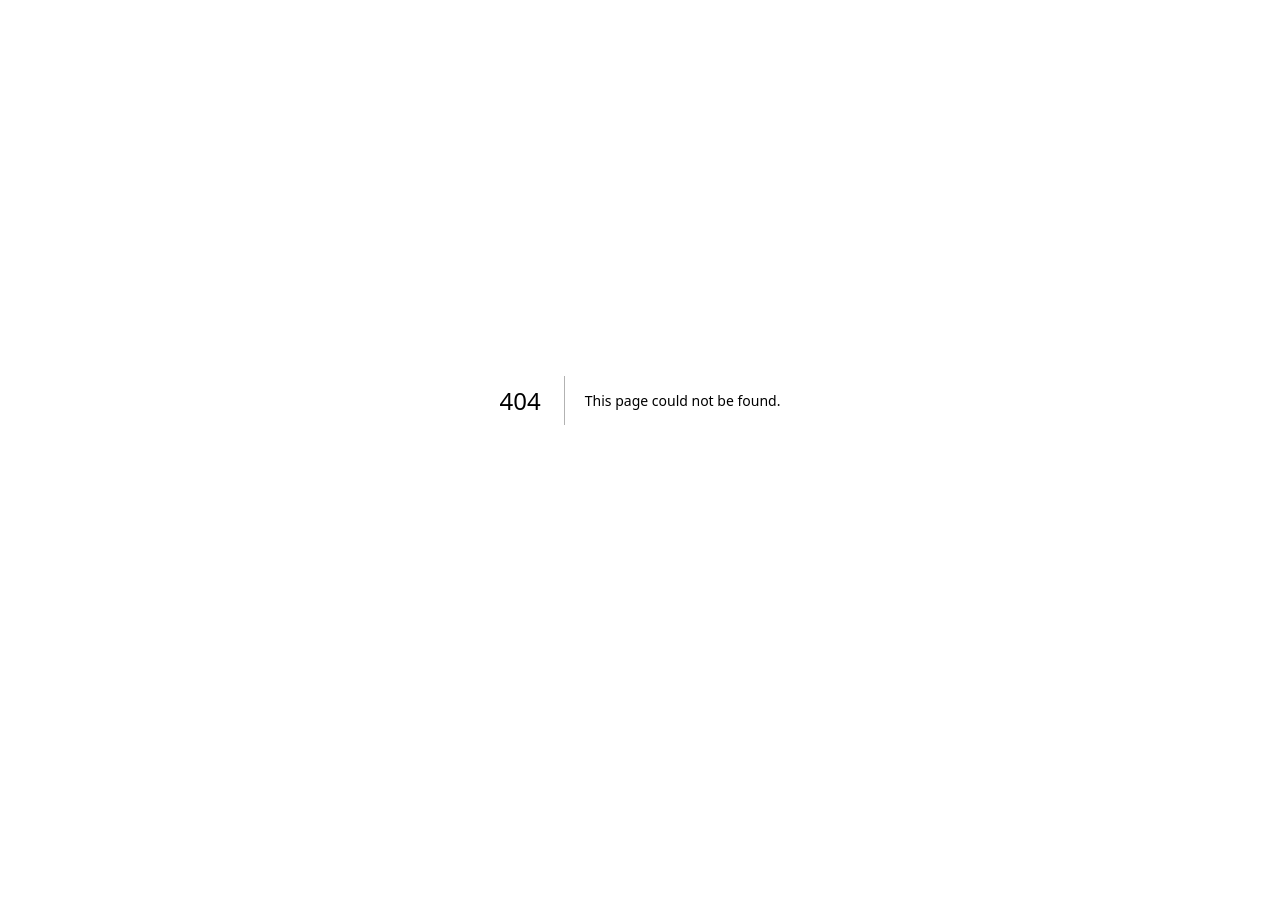
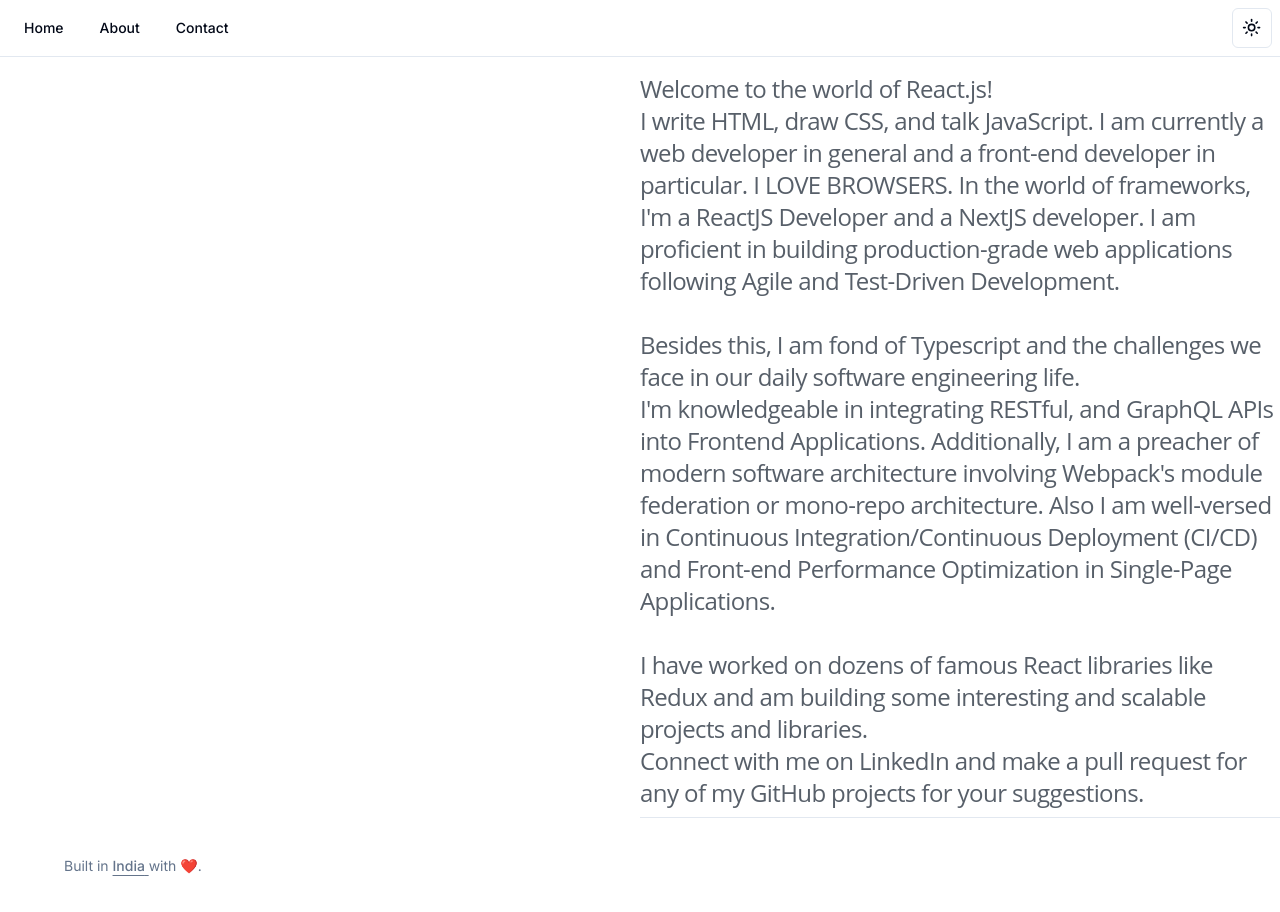
Before and after one commit to ap221882/ajay-pathak, a Next.js app: page /about in a window 1280 px wide. Before the commit this address had no page. Before the commit the page ends 800 px from the top, so only its background shows below. Built offline with nearby package versions, Linux system fonts and the light colour scheme.

Commit message:
contact page

```diff
--- /dev/null
+++ b/src/app/about/page.tsx
@@ -0,0 +1,23 @@
+import React from 'react';
+
+const About = () => {
+  return (
+    <div className='grid grid-cols-2 pt-4'>
+      <div></div>
+      <div className="scroll-m-20 border-b pb-2 text-2xl tracking-tight first:mt-0 font-sans text-gray-800/75 leading-8 overflow-y-auto">
+        <p>Welcome to the world of React.js!</p>
+        <p>{`I write HTML, draw CSS, and talk JavaScript. I am currently a web developer in general and a front-end developer in particular. I LOVE BROWSERS. In the world of frameworks, I'm a ReactJS Developer and a NextJS developer. I am proficient in building production-grade web applications following Agile and Test-Driven Development.`}
+        </p>
+        <br />
+        <p>Besides this, I am fond of Typescript and the challenges we face in our daily software engineering life.</p>
+        <p>{`I'm knowledgeable in integrating RESTful, and GraphQL APIs into Frontend Applications.
+        Additionally, I am a preacher of modern software architecture involving Webpack's module federation or mono-repo architecture. Also I am well-versed in Continuous Integration/Continuous Deployment (CI/CD) and Front-end Performance Optimization in Single-Page Applications.`}</p>
+        <br />
+        <p>I have worked on dozens of famous React libraries like Redux and am building some interesting and scalable projects and libraries.</p>
+        <p>Connect with me on LinkedIn and make a pull request for any of my GitHub projects for your suggestions.</p>
+      </div>
+    </div>
+  );
+};
+
+export default About;
--- a/src/app/layout.tsx
+++ b/src/app/layout.tsx
@@ -3,7 +3,10 @@ import './globals.css';
 import type { Metadata } from 'next';
 import { Inter } from 'next/font/google';
 
+import { CustomNavigationMenu } from '@/components/customComponents/navBar';
+import { ModeToggle } from '@/components/customComponents/toggleTheme';
 import { ThemeProvider } from '@/components/theme-provider';
+import { Separator } from '@/components/ui/separator';
 
 const inter = Inter({ subsets: ["latin"] });
 
@@ -19,14 +22,35 @@ export default function RootLayout({
 }>) {
   return (
     <html lang="en">
-      <body className={inter.className}>
+      <body className={`${inter.className} max-h-screen`}>
         <ThemeProvider
           attribute="class"
-          defaultTheme="system"
+          defaultTheme="light"
           enableSystem
           disableTransitionOnChange
         >
+          <nav className='flex flex-row justify-between p-2'>
+        <CustomNavigationMenu/>
+        <ModeToggle/>
+          </nav>
+          <Separator />
           {children}
+          <footer className="py-6 md:px-8 md:py-0">
+          <div className="container flex flex-col items-center justify-between gap-4 md:h-24 md:flex-row">
+           <p className="text-balance text-center text-sm leading-loose text-muted-foreground md:text-left">
+          Built in{" "}
+          <a
+            href={"https://maps.app.goo.gl/5xBWX3j8du3MVSew9"}
+            target="_blank"
+            rel="noreferrer"
+            className="font-medium underline underline-offset-4"
+          >
+            India{" "}
+          </a>
+          with ❤️.
+        </p>
+      </div>
+    </footer>
         </ThemeProvider>
       </body>
     </html>
--- a/src/app/page.tsx
+++ b/src/app/page.tsx
@@ -1,19 +1,11 @@
 import Image from 'next/image';
 
-import { CustomNavigationMenu } from '@/components/customComponents/navBar';
-import { ModeToggle } from '@/components/customComponents/toggleTheme';
 import { Button } from '@/components/ui/button';
-import { Separator } from '@/components/ui/separator';
 import { ExternalLinkIcon } from '@radix-ui/react-icons';
 
 export default function Home() {
   return (
     <main >
-      <nav className='flex flex-row justify-between p-8 pb-4'>
-        <CustomNavigationMenu/>
-        <ModeToggle/>
-      </nav>
-      <Separator />
       <div className="py-36 px-40 flex justify-between items-center">
         <div>
         <h1 className='scroll-m-20 text-4xl font-extrabold tracking-tight lg:text-5xl'>{"I'm Ajay!"}</h1>
```
